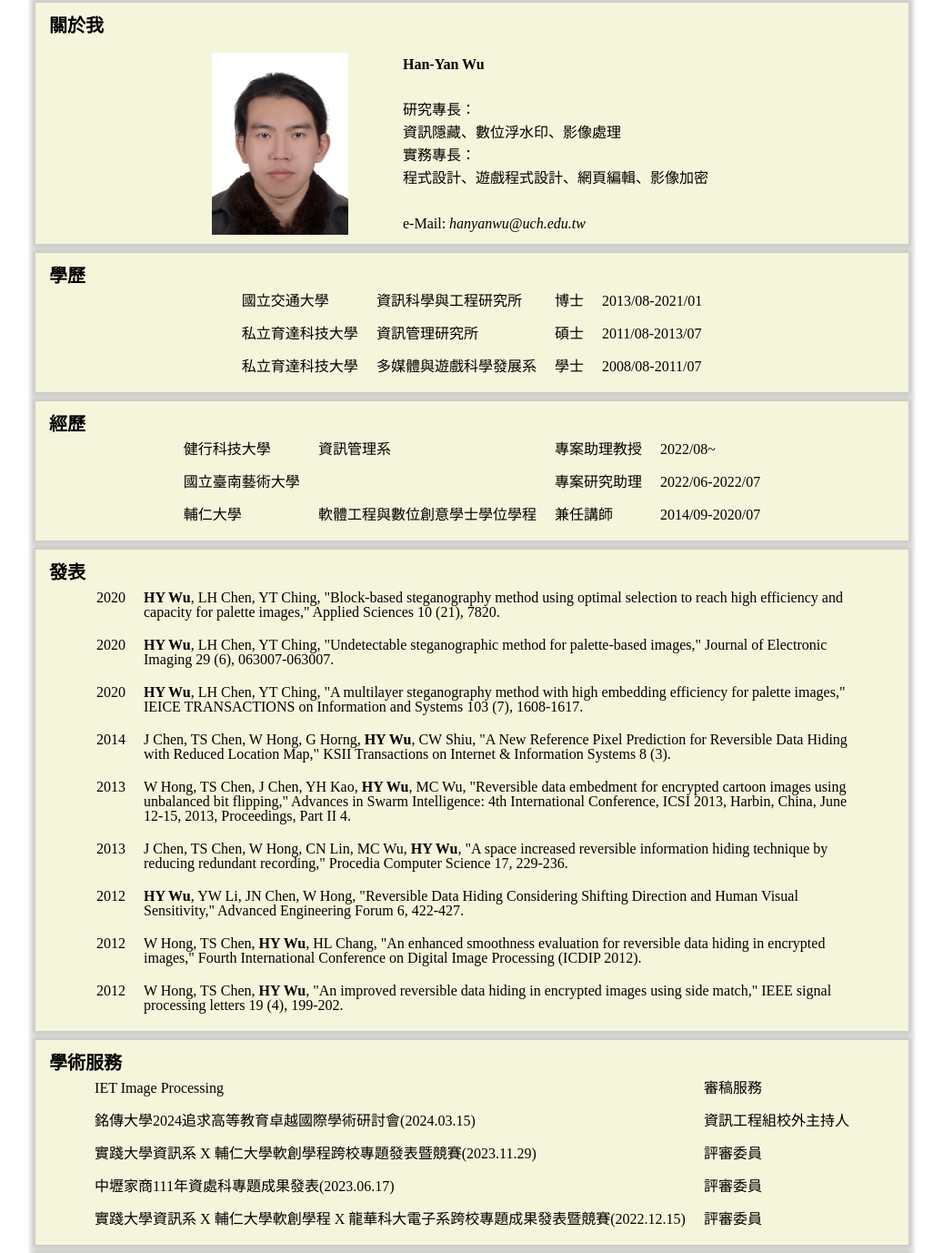
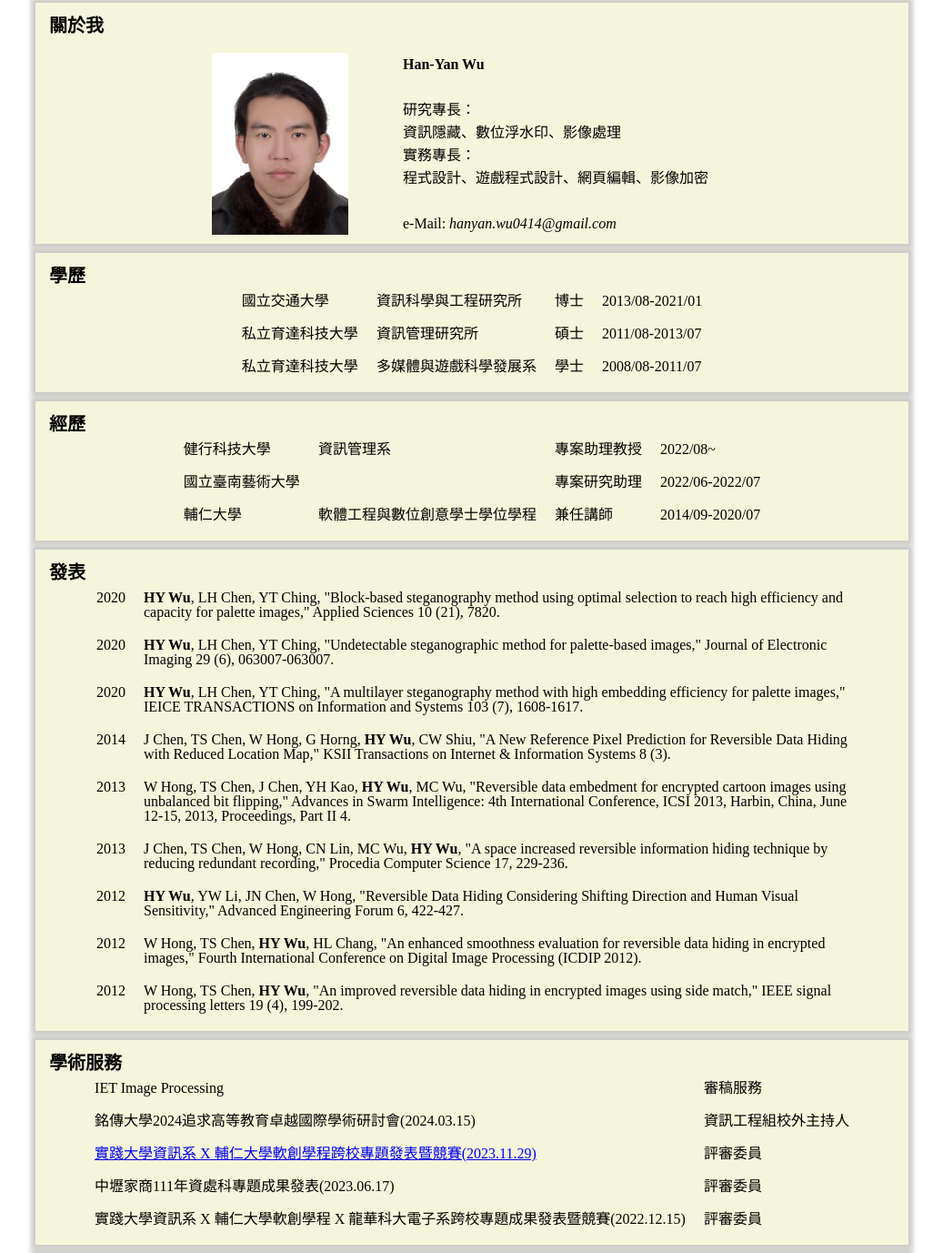
Before and after one commit to yan0933/PersonalWebSite, a plain HTML site: page index.html in a window 1280 px wide. Shown: the part 127-1504 px from the top of the page at 91% size, without its empty margins (121-1158 px from the left). Drawn offline with Linux system fonts and the light colour scheme.

Commit message:
Update index.html
email更新

```diff
--- a/index.html
+++ b/index.html
@@ -42,7 +42,7 @@
                     <p>實務專長：</p>
                     <p>程式設計、遊戲程式設計、網頁編輯、影像加密</p>
                     <br>
-                    <p>e-Mail: <a href="mailto:hanyanwu@uch.edu.tw">hanyanwu@uch.edu.tw</a>
+                    <p>e-Mail: <a href="mailto:hanyan.wu0414@gmail.com">hanyan.wu0414@gmail.com</a>
                     <p>
                 </div>
             </div>
@@ -162,7 +162,7 @@
                     </tr>
                     <tr>
                         <td>
-                            實踐大學資訊系 X 輔仁大學軟創學程跨校專題發表暨競賽(2023.11.29)
+                            <a href="https://itm.usc.edu.tw/p/412-1096-2784.php?Lang=zh-tw" target="_blank"> 實踐大學資訊系 X 輔仁大學軟創學程跨校專題發表暨競賽(2023.11.29)</a>
                         </td>
                         <td>
                             評審委員
```
